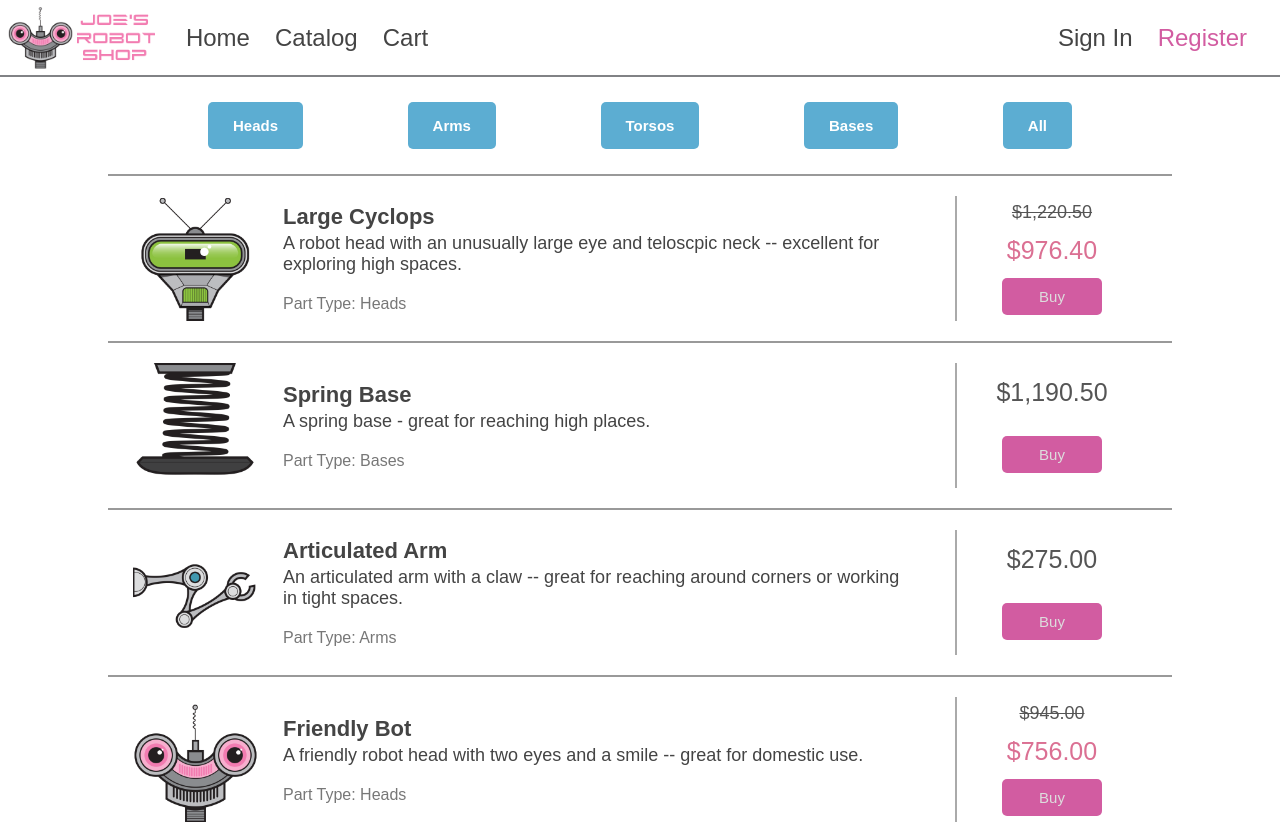
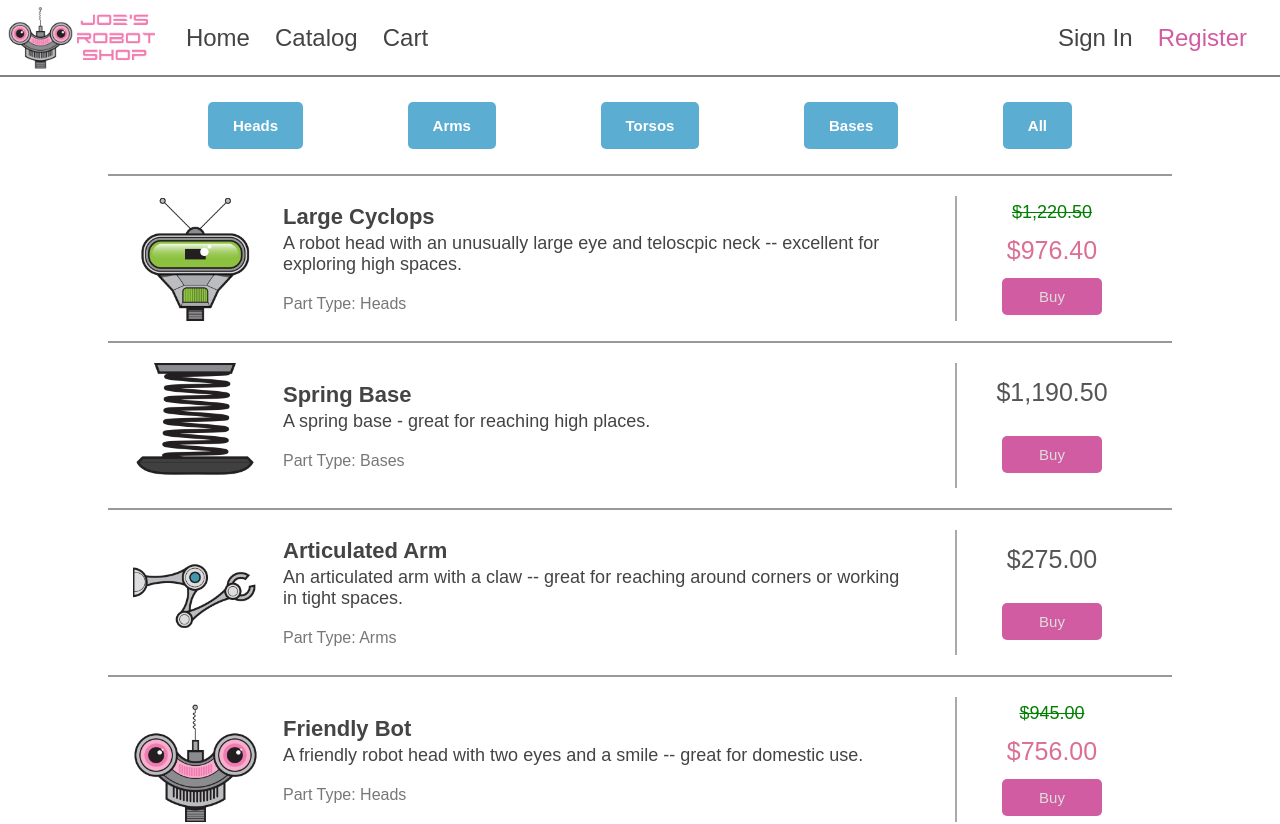
Before and after one commit to idham19/mahdi-robot-shop, an Angular app: page / in a window 1280 px wide. Shown: the top 824 px of the page. Built offline with nearby package versions, Linux system fonts and the light colour scheme.

Commit message:
ngStyle  and getDiscount function added

```diff
--- a/src/app/catolog/catolog.component.html
+++ b/src/app/catolog/catolog.component.html
@@ -19,7 +19,11 @@
             </div>
           </div>
           <div class="price">
-            <div [ngClass]="{'strikeThrought':product.discount>0}">{{product.price | currency:'USD'}}</div>
+            <div
+            [ngStyle]="{'color':product.discount>0 ? 'green' : ''}"
+            [ngClass]='getDiscount(product)'>{{product.price | currency:'USD'}}
+
+            </div>
             <div class="discount" *ngIf="product.discount>0">{{(product.price*(1-product.discount))| currency:'USD'}} </div>
             <button class="cta">Buy</button>
           </div>
--- a/src/app/catolog/catolog.component.ts
+++ b/src/app/catolog/catolog.component.ts
@@ -191,6 +191,10 @@ export class CatologComponent {
  getImageUrl(product:IProduct) {
    return '/assets/images/robot-parts/'+ product.imageName
  }
+
+ getDiscount(product:IProduct){
+  return {'strikeThrought':product.discount>0}
+ }
  getFiltredProducts(){
   return this.filter===''
   ? this.products
```
